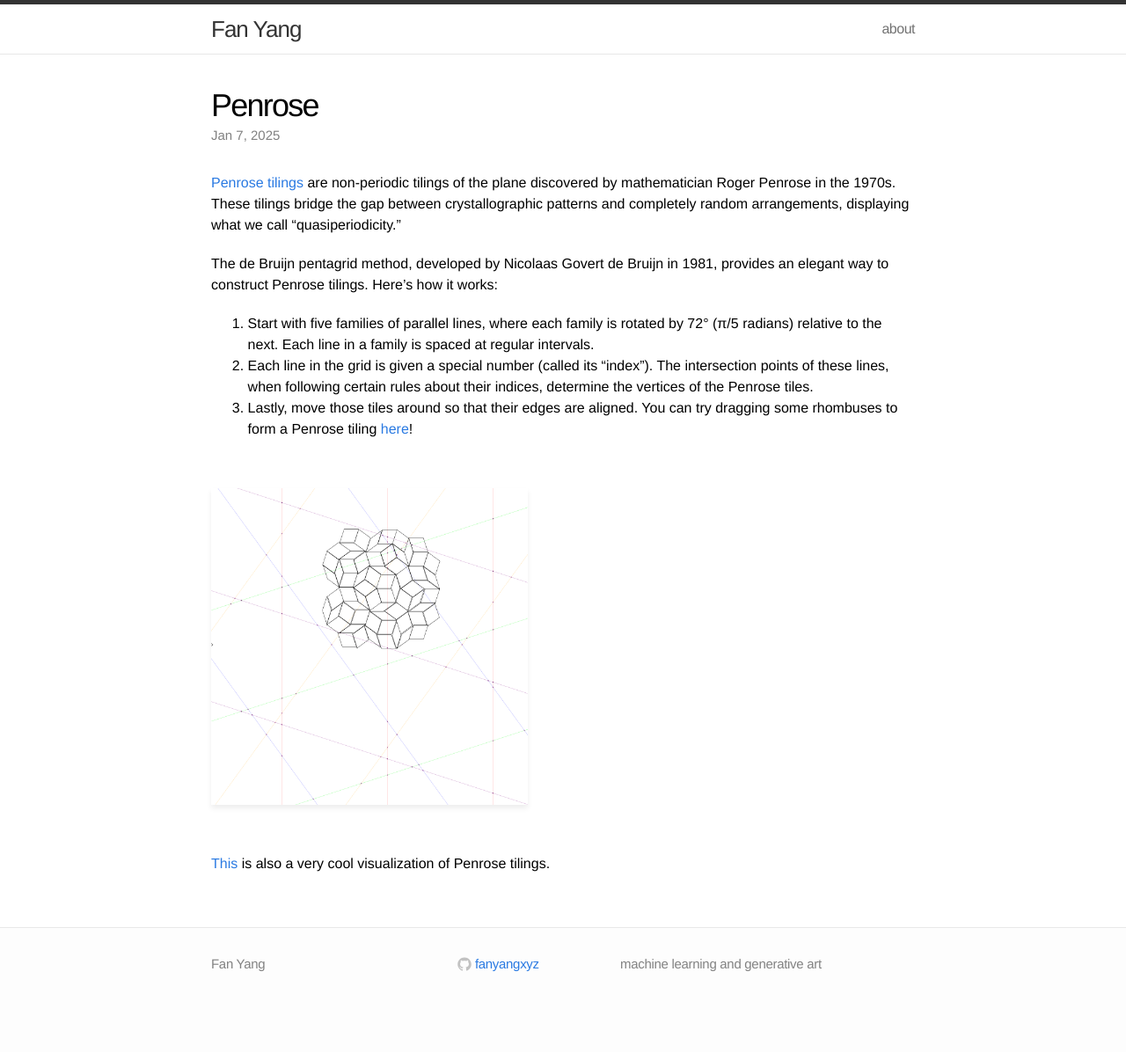
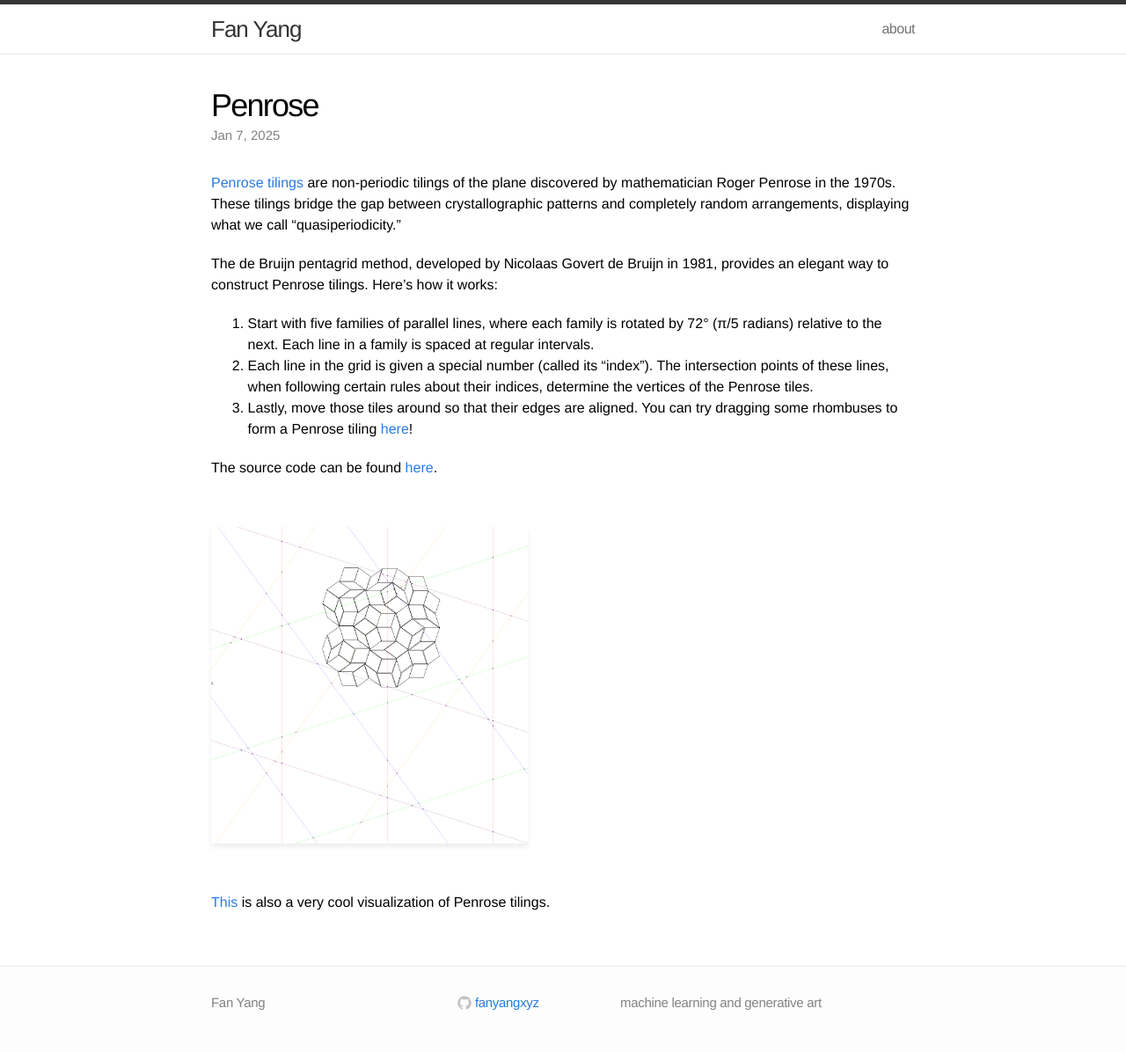
Before and after one commit to fanyangxyz/fanyangxyz.github.io, a Jekyll site: the page built from _posts/2025-01-07-penrose.md, in a window 1280 px wide. Shown: the whole page at 88% size. Built offline with Jekyll 4.4.1, drawn with Linux system fonts in a browser that asks for light colours; before the commit the page ends 1152 px from its top, so only the background shows below that.

Commit message:
add source code link

```diff
--- a/_posts/2025-01-07-penrose.md
+++ b/_posts/2025-01-07-penrose.md
@@ -13,6 +13,8 @@ The de Bruijn pentagrid method, developed by Nicolaas Govert de Bruijn in 1981,
 2. Each line in the grid is given a special number (called its "index"). The intersection points of these lines, when following certain rules about their indices, determine the vertices of the Penrose tiles.
 3. Lastly, move those tiles around so that their edges are aligned. You can try dragging some rhombuses to form a Penrose tiling [here](https://fanyangxyz.github.io/penrose-diy/)!
 
+The source code can be found [here](https://github.com/fanyangxyz/penrose-diy).
+
 <div class="art">
 
   <div class="blendpiece">
```
